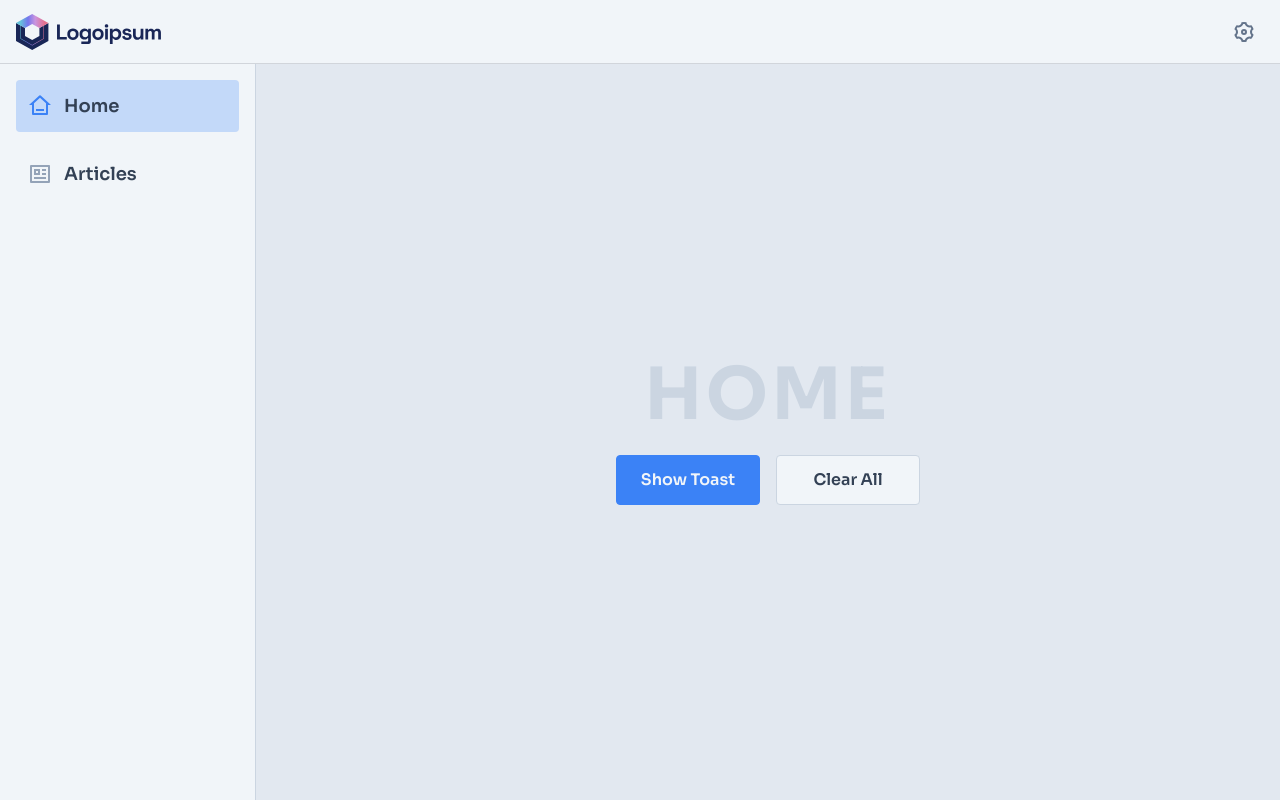
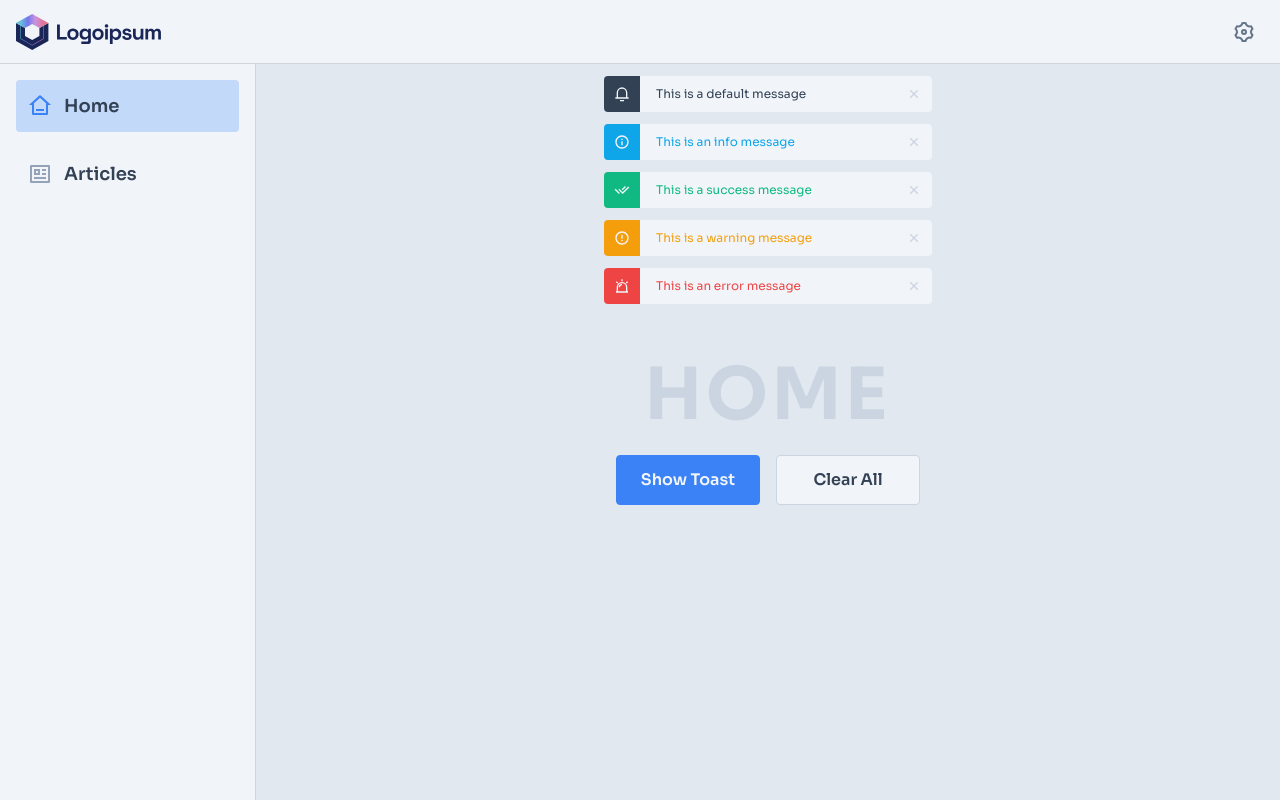
Before and after one commit to a2-coder/tutorial-custom-toaster, a React (Vite) app: page / in a window 1280 px wide. Built offline with nearby package versions, Linux system fonts and the light colour scheme.

Commit message:
feat: created the toaster components

```diff
--- /dev/null
+++ b/src/components/ToastMessage.tsx
@@ -0,0 +1,81 @@
+import { cloneElement, useMemo } from "react";
+import {
+  RiNotification3Line,
+  RiCloseLine,
+  RiInformationLine,
+  RiErrorWarningLine,
+  RiAlarmWarningLine,
+  RiCheckDoubleLine,
+} from "react-icons/ri";
+
+type ToastMessageContext = "default" | "info" | "success" | "warning" | "error";
+
+interface IToastMessageProps {
+  message: string;
+  context?: ToastMessageContext;
+  onClose?: () => void;
+}
+
+const ToastMessage = ({ message, context = "default", onClose }: IToastMessageProps) => {
+  // icon based on context
+  const icon = useMemo(() => {
+    switch (context) {
+      case "info":
+        return <RiInformationLine />;
+      case "success":
+        return <RiCheckDoubleLine />;
+      case "warning":
+        return <RiErrorWarningLine />;
+      case "error":
+        return <RiAlarmWarningLine />;
+      default:
+        return <RiNotification3Line />;
+    }
+  }, [context]);
+
+  // background color based on context
+  const bgColor = useMemo(() => {
+    switch (context) {
+      case "info":
+        return 'bg-sky-500';
+      case "success":
+        return 'bg-emerald-500';
+      case "warning":
+        return 'bg-amber-500';
+      case "error":
+        return 'bg-red-500';
+      default:
+        return 'bg-slate-700';
+    }
+  }, [context]);
+
+  // text color based on context
+  const textColor = useMemo(() => {
+    switch (context) {
+      case "info":
+        return 'text-sky-500';
+      case "success":
+        return 'text-emerald-500';
+      case "warning":
+        return 'text-amber-500';
+      case "error":
+        return 'text-red-500';
+      default:
+        return 'text-slate-700';
+    }
+  }, [context]);
+
+  return (
+    <div className="h-9 bg-slate-100 rounded flex items-center space-x-4">
+      <div className={`w-9 h-9 ${bgColor} flex items-center justify-center text-slate-100 rounded-l`}>
+        {cloneElement(icon, { className: "w-4 h-4" })}
+      </div>
+      <div title={message} className={`${textColor} text-xs w-56 truncate`}>{message}</div>
+      <button onClick={onClose} className="w-9 h-9 text-slate-300 hover:text-slate-500 flex items-center justify-center">
+        <RiCloseLine className="w-4 h-4" />
+      </button>
+    </div>
+  );
+};
+
+export default ToastMessage;
--- a/src/layouts/MainLayout.tsx
+++ b/src/layouts/MainLayout.tsx
@@ -1,6 +1,7 @@
 import { Outlet } from "react-router-dom"
 import Header from "../partials/Header"
 import Sidebar from "../partials/Sidebar"
+import ToastContainer from "../partials/ToastContainer"
 
 const MainLayout = () => {
   return (
@@ -8,7 +9,8 @@ const MainLayout = () => {
       <Header />
       <div className="flex-1 flex h-0">
         <Sidebar />
-        <div className="flex-1 w-0 h-full overflow-y-auto">
+        <div className="flex-1 w-0 h-full overflow-y-auto relative">
+          <ToastContainer />
           <Outlet />
         </div>
       </div>
--- /dev/null
+++ b/src/partials/ToastContainer.tsx
@@ -0,0 +1,39 @@
+import ToastMessage from "../components/ToastMessage"
+
+const ToastContainer = () => {
+
+  const messages = [
+    {
+      context: "default" as const,
+      message: "This is a default message"
+    },
+    {
+      context: "info" as const,
+      message: "This is an info message"
+    },
+    {
+      context: "success"  as const,
+      message: "This is a success message"
+    },
+    {
+      context: "warning" as const,
+      message: "This is a warning message"
+    },
+    {
+      context: "error" as const,
+      message: "This is an error message"
+    }
+  ];
+
+  return (
+    <div className="absolute top-0 w-full flex flex-col space-y-3 items-center p-3">
+      {
+        messages.map(({ context, message }) => (
+          <ToastMessage key={message} context={context} message={message} />
+        ))
+      }
+    </div>
+  )
+}
+
+export default ToastContainer
```
